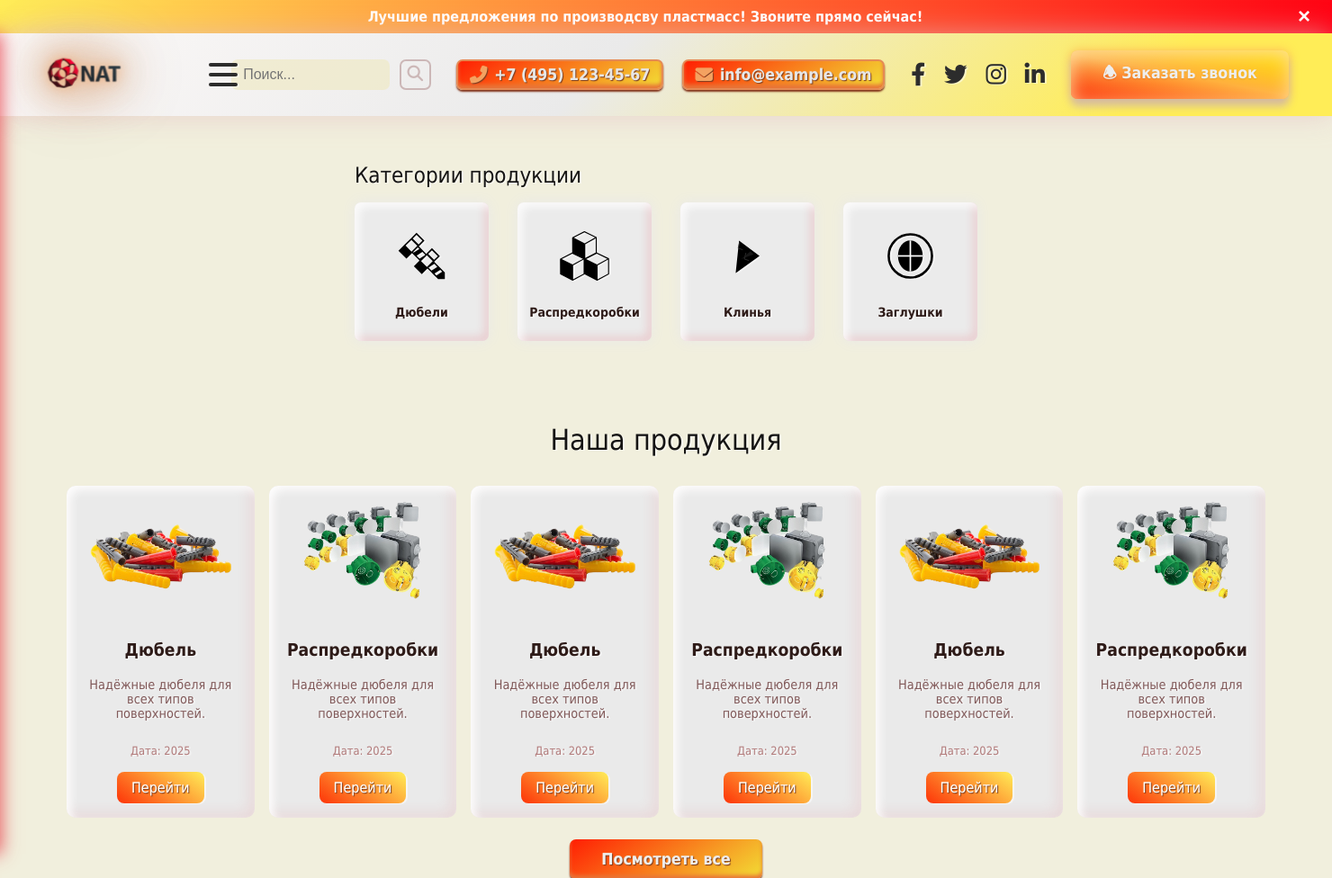
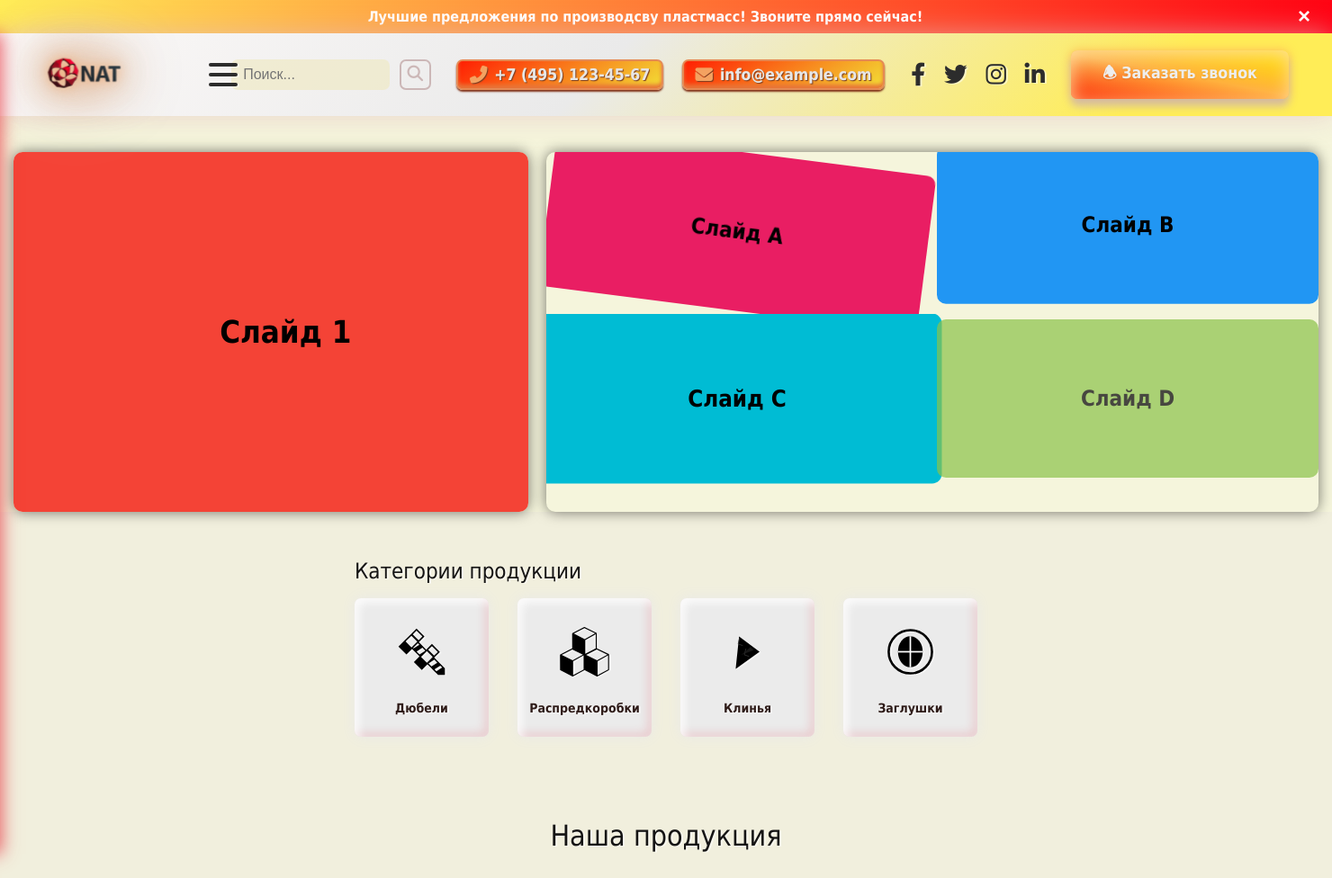
Before and after one commit to TumashenkaAliaksandr/natta_pg, a Django app: page / in a window 1480 px wide. Shown: the top 976 px of the page at 90% size. Run offline with Django 5.2, Linux system fonts and the light colour scheme.

Commit message:
added new file - main slider js, new stles css, added on the index html

```diff
--- a/webapp/static/webapp/css/style.css
+++ b/webapp/static/webapp/css/style.css
@@ -894,9 +894,149 @@ header {
 }
 
 
+.slider-container {
+    width: 1450px;
+    height: 400px;
+    display: flex;
+    gap: 20px;
+    text-align: center;
+    justify-content: center;
+    margin-left: auto;
+    margin-right: auto;
+    margin-top: 40px;
+}
 
+/* Левая панель - одно окно с одним слайдом */
+.slider-left {
+  width: 40%;
+  height: 100%;
+  position: relative;
+  overflow: hidden;
+  border-radius: 10px;
+  box-shadow: 0 0 15px #0008;
+}
 
+/* Правая панель - четыре окна слайдов */
+.slider-right {
+  width: 60%;
+  height: 100%;
+  display: grid;
+  grid-template-columns: repeat(2, 1fr);
+  grid-template-rows: repeat(2, 1fr);
+  gap: 10px;
+  border-radius: 10px;
+  overflow: hidden;
+  box-shadow: 0 0 15px #0008;
+  position: relative;
+}
 
+/* Общие стили для слайдов */
+.slide {
+  position: absolute;
+  width: 100%;
+  height: 100%;
+  border-radius: 10px;
+  display: flex;
+  align-items: center;
+  justify-content: center;
+  font-size: 2rem;
+  font-weight: bold;
+  user-select: none;
+  opacity: 0;
+  pointer-events: none;
+  transition: opacity 1s ease;
+}
+
+/* левый слайд активный */
+.slide-left.active {
+  opacity: 1;
+  pointer-events: auto;
+  position: relative;
+  animation-name: slideLeftAnimation;
+  animation-duration: 4s;
+  animation-timing-function: ease-in-out;
+  animation-iteration-count: infinite;
+}
+
+/* Правые слайды - позиционирование в grid */
+.slider-right .slide-right {
+  position: relative;
+  opacity: 0;
+  pointer-events: none;
+  border-radius: 10px;
+  font-size: 1.5rem;
+}
+
+/* Активный правый слайд показывается */
+.slider-right .slide-right.active {
+  opacity: 1;
+  pointer-events: auto;
+  animation-duration: 5s;
+  animation-iteration-count: infinite;
+  animation-timing-function: ease-in-out;
+}
+
+/* Анимации для правых слайдов - по разному */
+.slider-right .slide-right:nth-child(1).active {
+  animation-name: rightAnim1;
+}
+
+.slider-right .slide-right:nth-child(2).active {
+  animation-name: rightAnim2;
+}
+
+.slider-right .slide-right:nth-child(3).active {
+  animation-name: rightAnim3;
+}
+
+.slider-right .slide-right:nth-child(4).active {
+  animation-name: rightAnim4;
+}
+
+.slider-right .slide-right:nth-child(5).active {
+  animation-name: rightAnim5;
+}
+
+.slider-right .slide-right:nth-child(6).active {
+  animation-name: rightAnim6;
+}
+
+/* Анимация левого слайда */
+@keyframes slideLeftAnimation {
+  0%, 100% {transform: translateX(0) scale(1);}
+  50% {transform: translateX(20px) scale(1.1);}
+}
+
+/* Разные анимации для правых слайдов */
+@keyframes rightAnim1 {
+  0%, 100% {transform: rotate(0deg);}
+  50% {transform: rotate(10deg);}
+}
+
+@keyframes rightAnim2 {
+  0%, 100% {transform: translateY(0);}
+  50% {transform: translateY(-10px);}
+}
+
+@keyframes rightAnim3 {
+  0%, 100% {transform: scale(1);}
+  50% {transform: scale(1.1);}
+}
+
+@keyframes rightAnim4 {
+  0%, 100% {opacity: 1;}
+  50% {opacity: 0.6;}
+}
+
+@keyframes rightAnim5 {
+  0%, 100% {transform: translateX(0);}
+  50% {transform: translateX(15px);}
+}
+
+@keyframes rightAnim6 {
+  0%, 100% {transform: skewX(0);}
+  50% {transform: skewX(10deg);}
+}
 
 
 
--- /dev/null
+++ b/webapp/static/webapp/js/main_slider.js
@@ -0,0 +1,32 @@
+const leftSlides = document.querySelectorAll('.slider-left .slide-left');
+const rightSlides = document.querySelectorAll('.slider-right .slide-right');
+
+let leftIndex = 0;
+let rightIndex = 0;
+
+function showLeftSlide(index) {
+  leftSlides.forEach((slide, i) => {
+    slide.classList.toggle('active', i === index);
+  });
+}
+
+function showRightSlides(startIndex) {
+  // Делаем активными 4 слайда подряд, циклично
+  rightSlides.forEach((slide, i) => {
+    let idx = (startIndex + i) % rightSlides.length;
+    slide.classList.toggle('active', i < 4 && rightSlides[idx] === slide);
+  });
+}
+
+function cycleSlides() {
+  leftIndex = (leftIndex + 1) % leftSlides.length;
+  showLeftSlide(leftIndex);
+
+  rightIndex = (rightIndex + 1) % rightSlides.length;
+  showRightSlides(rightIndex);
+}
+
+showLeftSlide(leftIndex);
+showRightSlides(rightIndex);
+
+setInterval(cycleSlides, 4000);
--- a/webapp/templates/webapp/index.html
+++ b/webapp/templates/webapp/index.html
@@ -84,6 +84,25 @@
 
 
 <main>
+    <section class="slider-section">
+        <div class="slider-container">
+            <div class="slider-left">
+                <div class="slide slide-left active" style="background-color: #f44336;">Слайд 1</div>
+                <div class="slide slide-left" style="background-color: #3f51b5;">Слайд 2</div>
+                <div class="slide slide-left" style="background-color: #4caf50;">Слайд 3</div>
+                <div class="slide slide-left" style="background-color: #ff9800;">Слайд 4</div>
+            </div>
+            <div class="slider-right">
+                <div class="slide slide-right active" style="background-color: #e91e63;">Слайд A</div>
+                <div class="slide slide-right" style="background-color: #2196f3;">Слайд B</div>
+                <div class="slide slide-right" style="background-color: #00bcd4;">Слайд C</div>
+                <div class="slide slide-right" style="background-color: #8bc34a;">Слайд D</div>
+                <div class="slide slide-right" style="background-color: #ff5722;">Слайд E</div>
+                <div class="slide slide-right" style="background-color: #9c27b0;">Слайд F</div>
+            </div>
+        </div>
+
+    </section>
 
     <section class="categories-section">
         <div class="container-main categories__container">
@@ -297,6 +316,7 @@
 
 
 <script src="{% static 'webapp/js/main.js' %}"></script>
+<script src="{% static 'webapp/js/main_slider.js' %}"></script>
 
 <script>
     // Скрипт для мобильного меню
```
